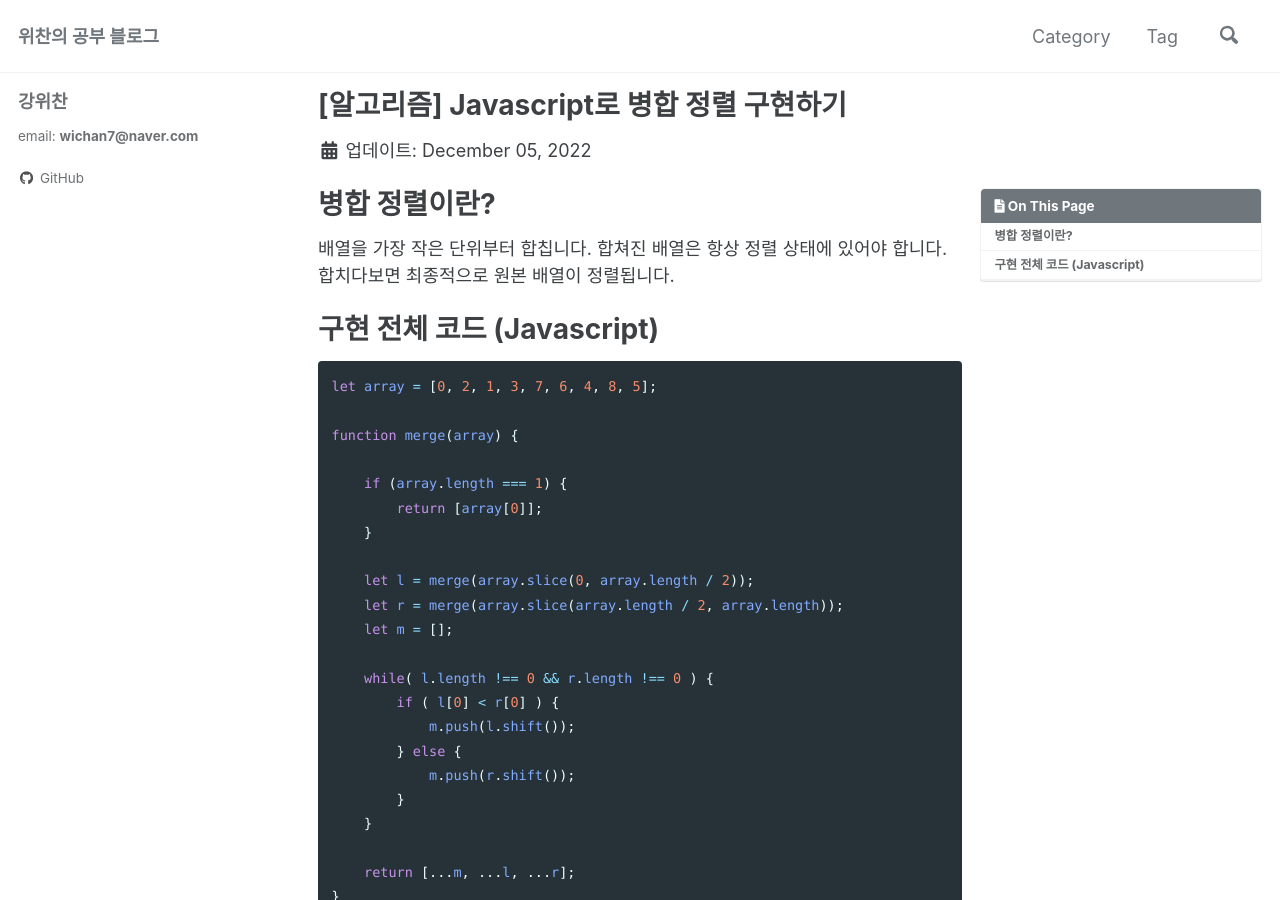
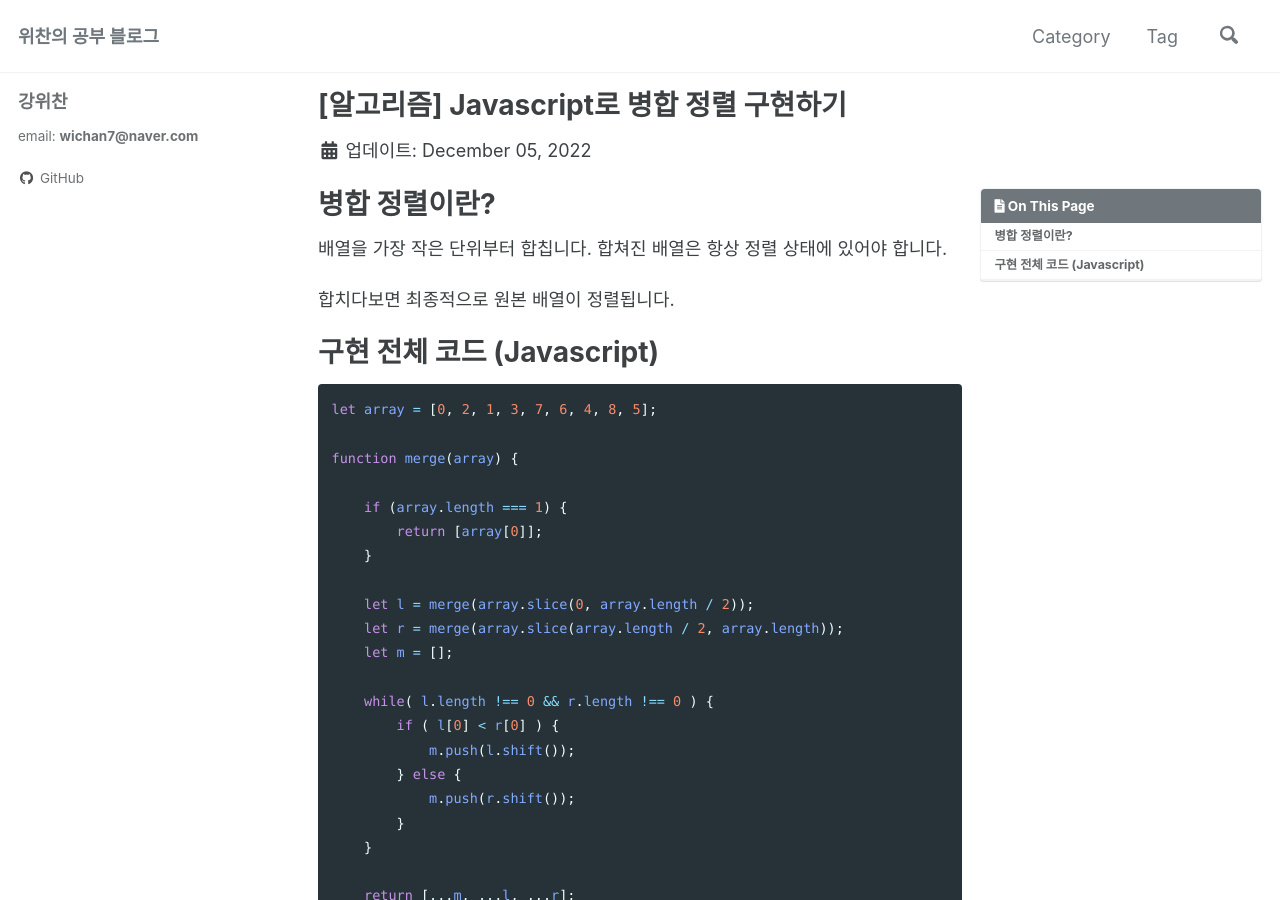
Before and after one commit to wichan7/wichan7.github.io, a Jekyll site: the page built from _posts/2022-12-05-algorithm-mergesort-1.md, in a window 1280 px wide and 900 px high. Built offline with Jekyll 4.4.1, drawn with Linux system fonts in a browser that asks for light colours; cached includes are drawn as plain includes; comment, search, counter and statistics services are not loaded.

Commit message:
Update 2022-12-05-algorithm-mergesort-1.md

```diff
--- a/_posts/2022-12-05-algorithm-mergesort-1.md
+++ b/_posts/2022-12-05-algorithm-mergesort-1.md
@@ -9,9 +9,10 @@ tags:
 toc: true
 ---
 # 병합 정렬이란?
-배열을 가장 작은 단위부터 합칩니다. 합쳐진 배열은 항상 정렬 상태에 있어야 합니다.
-합치다보면 최종적으로 원본 배열이 정렬됩니다.
-<br>
+배열을 가장 작은 단위부터 합칩니다. 합쳐진 배열은 항상 정렬 상태에 있어야 합니다.<br>
+
+합치다보면 최종적으로 원본 배열이 정렬됩니다.<br>
+
 # 구현 전체 코드 (Javascript)
 ~~~ javascript
 let array = [0, 2, 1, 3, 7, 6, 4, 8, 5];
```
